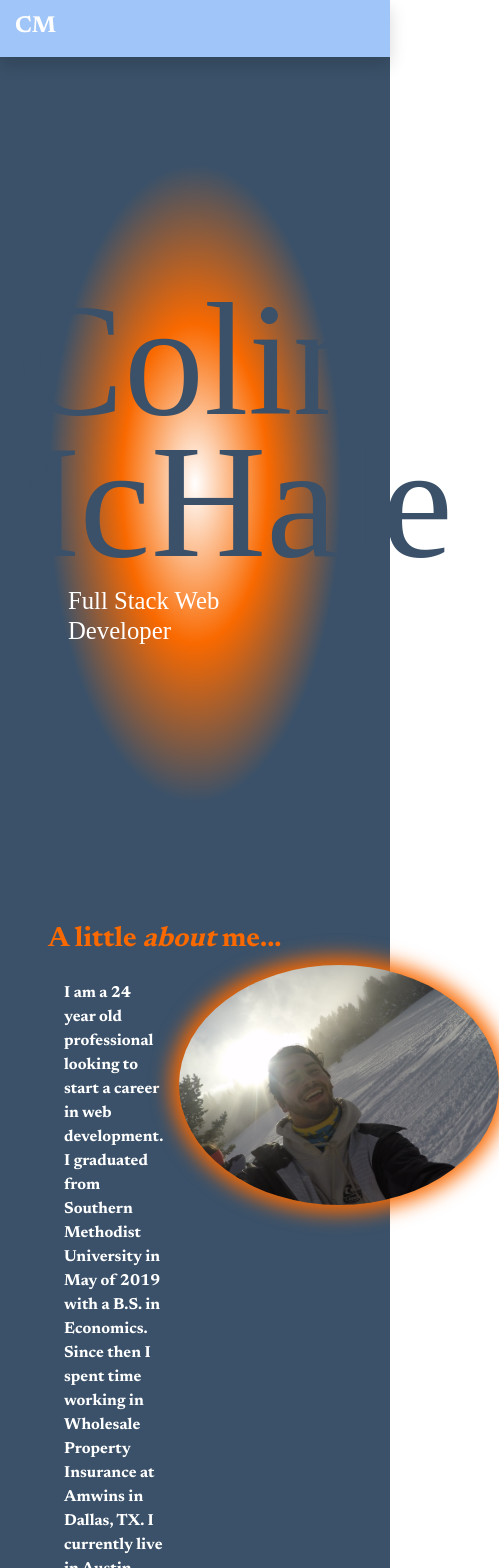
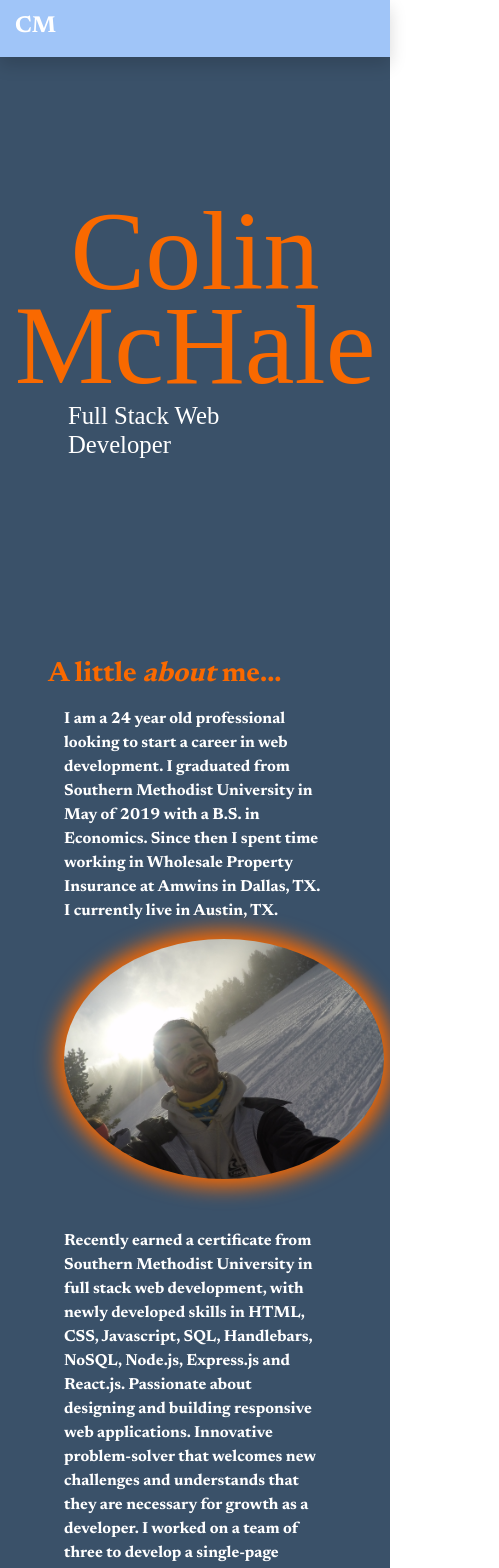
Before and after one commit to colinmchale/react-portfolio, a React (Create React App) app: page / in a window 390 px wide. Shown: the top 1568 px of the page, 499 px wide, since content can reach past the window. Built offline with nearby package versions, Linux system fonts and the light colour scheme.

Commit message:
fixed head section, fixed spacing issues in mobile design

```diff
--- a/public/index.html
+++ b/public/index.html
@@ -2,7 +2,7 @@
 <html lang="en">
   <head>
     <meta charset="utf-8" />
-    <link rel="icon" href="%PUBLIC_URL%/favicon.ico" />
+    <link rel="icon" href="%PUBLIC_URL%/favicon.png" />
     <meta name="viewport" content="width=device-width, initial-scale=1" />
     <meta name="theme-color" content="#000000" />
     <meta
@@ -24,7 +24,7 @@
       work correctly both with client-side routing and a non-root public URL.
       Learn how to configure a non-root public URL by running `npm run build`.
     -->
-    <title>React App</title>
+    <title>Colin McHale</title>
   </head>
   <body>
     <noscript>You need to enable JavaScript to run this app.</noscript>
--- a/src/App.js
+++ b/src/App.js
@@ -1,5 +1,6 @@
 import React from "react";
 import NavTabs from './components/NavTabs';
+import MobileNav from './components/MobileNav';
 import Icons from './components/Icons';
 import PortfolioContainer from "./components/PortfolioContainer";
 import MobileContainer from "./components/MobileContainer";
@@ -26,7 +27,7 @@ const App = () => {
     return(
     <div>
         {/* We are passing the currentPage from state and the function to update it */}
-        <NavTabs/>
+        <MobileNav/>
         {/* currentPage={currentPage} handlePageChange={handlePageChange} */}
         <MobileContainer/>
     </div>
--- a/src/components/MobileNav.js
+++ b/src/components/MobileNav.js
@@ -0,0 +1,111 @@
+import React from 'react';
+
+const styles = {
+  bgColor: {
+    background: '#A0C5F8',
+  },
+  nameColor: {
+    color: '#FFFFFF',
+  },
+  navFixed: {
+    position: "fixed"
+  },
+  navSpot: {
+    top: 0
+  },
+  navWidth: {
+    width: "100%"
+  },
+  navFront: {
+    zIndex: 2
+  },
+  navLeft: {
+    marginLeft: 15
+  },
+  navTop: {
+    paddingTop: 5
+  },
+  navRight: {
+    marginRight: 15
+  }
+}
+
+// Here we are using object destructuring assignment to pluck off our variables from the props object
+// We assign them to their own variable names
+function NavTabs({ currentPage, handlePageChange }) {
+  return (
+    <nav className="navbar navbar-expand-lg navbar-light shadow shadow-intensity-xl" style={{...styles.bgColor, ...styles.navFixed, ...styles.navSpot, ...styles.navWidth, ...styles.navFront}}>
+        <h3 style={{...styles.nameColor, ...styles.navLeft, ...styles.navTop}}>CM</h3>
+      <div className="collapse navbar-collapse justify-content-end" id="navbarNavAltMarkup">
+      <div class="btn-group">
+  <button
+    type="button"
+    class="btn btn-primary dropdown-toggle"
+    data-bs-toggle="dropdown"
+  >
+    Dropdown
+  </button>
+  <div class="dropdown-menu">
+    <a
+      href="#home"
+      className={
+        currentPage === "Home"
+          ? "nav-item nav-link active"
+          : "nav-item nav-link"
+      }
+    >
+      Home
+    </a>
+    <a
+      href="#about"
+      // This is a conditional (ternary) operator that checks to see if the current page is "About"
+      // If it is, we set the current page to 'nav-link-active', otherwise we set it to 'nav-link'
+      className={
+        currentPage === "About"
+          ? "nav-item nav-link active"
+          : "nav-item nav-link"
+      }
+    >
+      About
+    </a>
+    <a
+      href="#works"
+      // Check to see if the currentPage is `Works`, and if so we use the active link class from bootstrap. Otherwise, we set it to a normal nav-link
+      className={
+        currentPage === "Works"
+          ? "nav-item nav-link active"
+          : "nav-item nav-link"
+      }
+    >
+      Works
+    </a>
+    <a
+      href="#skills"
+      // Check to see if the currentPage is `Skills`, and if so we use the active link class from bootstrap. Otherwise, we set it to a normal nav-link
+      className={
+        currentPage === "Skills"
+          ? "nav-item nav-link active"
+          : "nav-item nav-link"
+      }
+    >
+      Skills
+    </a>
+    <a
+      href="#contact"
+      // Check to see if the currentPage is `Contact`, and if so we use the active link class from bootstrap. Otherwise, we set it to a normal nav-link
+      className={
+        currentPage === "Contact"
+          ? "nav-item nav-link active"
+          : "nav-item nav-link"
+      }
+    >
+      Contact
+    </a>
+  </div>
+</div>
+      </div>
+    </nav>
+  );
+}
+
+export default NavTabs;
--- a/src/components/NavTabs.js
+++ b/src/components/NavTabs.js
@@ -40,16 +40,12 @@ function NavTabs({ currentPage, handlePageChange }) {
         <div className="navbar-nav" style={styles.navRight}>
         <a
           href="#home"
-          onClick={() => handlePageChange('Home')}
-          // This is a conditional (ternary) operator that checks to see if the current page is "Home"
-          // If it is, we set the current page to 'nav-link-active', otherwise we set it to 'nav-link'
           className={currentPage === 'Home' ? 'nav-item nav-link active' : 'nav-item nav-link'}
         >
           Home
         </a>
         <a
           href="#about"
-          onClick={() => handlePageChange('About')}
           // This is a conditional (ternary) operator that checks to see if the current page is "About"
           // If it is, we set the current page to 'nav-link-active', otherwise we set it to 'nav-link'
           className={currentPage === 'About' ? 'nav-item nav-link active' : 'nav-item nav-link'}
@@ -58,7 +54,6 @@ function NavTabs({ currentPage, handlePageChange }) {
         </a>
         <a
           href="#works"
-          onClick={() => handlePageChange('Works')}
           // Check to see if the currentPage is `Works`, and if so we use the active link class from bootstrap. Otherwise, we set it to a normal nav-link
           className={currentPage === 'Works' ? 'nav-item nav-link active' : 'nav-item nav-link'}
         >
@@ -66,7 +61,6 @@ function NavTabs({ currentPage, handlePageChange }) {
         </a>
         <a
           href="#skills"
-          onClick={() => handlePageChange('Skills')}
           // Check to see if the currentPage is `Skills`, and if so we use the active link class from bootstrap. Otherwise, we set it to a normal nav-link
           className={currentPage === 'Skills' ? 'nav-item nav-link active' : 'nav-item nav-link'}
         >
@@ -74,7 +68,6 @@ function NavTabs({ currentPage, handlePageChange }) {
         </a>
         <a
           href="#contact"
-          onClick={() => handlePageChange('Contact')}
           // Check to see if the currentPage is `Contact`, and if so we use the active link class from bootstrap. Otherwise, we set it to a normal nav-link
           className={currentPage === 'Contact' ? 'nav-item nav-link active' : 'nav-item nav-link'}
         >
--- a/src/components/pages/MobileAbout.js
+++ b/src/components/pages/MobileAbout.js
@@ -20,16 +20,18 @@ export default function About() {
     <div style={{marginTop: 120}} id="about">
       <h1 style={styles.headerColor}>A little <i>about</i> me...</h1>
 
-      <div className="d-flex">
+      <div>
+
         <div className="m-3">
           <p style={styles.fontColor}>
             I am a 24 year old professional looking to start a career in web development. I graduated from Southern Methodist University in May of 2019 with a B.S. in Economics. Since then I spent time working in Wholesale Property Insurance at Amwins in Dallas, TX. I currently live in Austin, TX.
           </p>
-          <p style={styles.fontColor}>Recently earned a certificate from Southern Methodist University in full stack web development, with newly developed skills in HTML, CSS, Javascript, SQL, Handlebars, NoSQL, Node.js, Express.js and React.js. Passionate about designing and building responsive web applications. Innovative problem-solver that welcomes new challenges and understands that they are necessary for growth as a developer. I worked on a team of three to develop a single-page MERN app that acts as a consumer to consumer auction site, helping users track their products and bids. Excited to leverage my skills as part of a fast-paced, quality-driven environment where I can learn and excel with those around me.</p>
+          <div>
+            <img src={bioPhoto} alt="Colin McHale" style={styles.photoSize} className='rounded-circle svg-shadow shadow-danger shadow-intensity-lg photoGlow'/>
+          </div>
+          <p style={{color: '#FFFFFF', marginTop: 50}}>Recently earned a certificate from Southern Methodist University in full stack web development, with newly developed skills in HTML, CSS, Javascript, SQL, Handlebars, NoSQL, Node.js, Express.js and React.js. Passionate about designing and building responsive web applications. Innovative problem-solver that welcomes new challenges and understands that they are necessary for growth as a developer. I worked on a team of three to develop a single-page MERN app that acts as a consumer to consumer auction site, helping users track their products and bids. Excited to leverage my skills as part of a fast-paced, quality-driven environment where I can learn and excel with those around me.</p>
         </div>
-        <div>
-          <img src={bioPhoto} alt="Colin McHale" style={styles.photoSize} className='rounded-circle svg-shadow shadow-danger shadow-intensity-lg photoGlow'/>
-        </div>
+
       </div>
     </div>
   );
--- a/src/components/pages/MobileHome.js
+++ b/src/components/pages/MobileHome.js
@@ -17,10 +17,10 @@ const styles = {
     marginTop: 100
   },
   paddingTop: {
-      paddingTop: 100
+      paddingTop: 20
   },
   paddingBottom: {
-    paddingBottom: 150
+    paddingBottom: 70
   },
   paddingLeft: {
     paddingLeft: 20
@@ -32,9 +32,9 @@ const styles = {
 
 export default function Home() {
   return (
-    <div className="home" style={{...styles.bgColor, ...styles.marginTop, ...styles.paddingTop, ...styles.paddingBottom, ...styles.paddingLeft, ...styles.paddingRight}} id="home">
-      <h1 className={"d-flex"} style={{fontSize: "1000%", color: '#3A5169', justifyContent: "center", marginBottom: -50}}>Colin</h1>
-      <h1 className={"d-flex"} style={{fontSize: "1000%", color: '#3A5169', justifyContent: "center", marginTop: -50}}>McHale</h1>
+    <div className="home" style={{...styles.marginTop, ...styles.paddingTop, ...styles.paddingBottom, ...styles.paddingLeft, ...styles.paddingRight}} id="home">
+      <h1 className={"d-flex"} style={{fontSize: "700%", color: '#F96900', justifyContent: "center", marginBottom: -40}}>Colin</h1>
+      <h1 className={"d-flex"} style={{fontSize: "700%", color: '#F96900', justifyContent: "center", marginTop: -40}}>McHale</h1>
       <h2 className={"d-flex"} style={{justifyContent: "center", color: '#FFFFFF', marginTop: -20}}>Full Stack Web Developer</h2>
     </div>
   );
```
Also changed, not shown: public/favicon.png (added), public/manifest.json, 1 other file (tests, documents, lock files or other folders).
